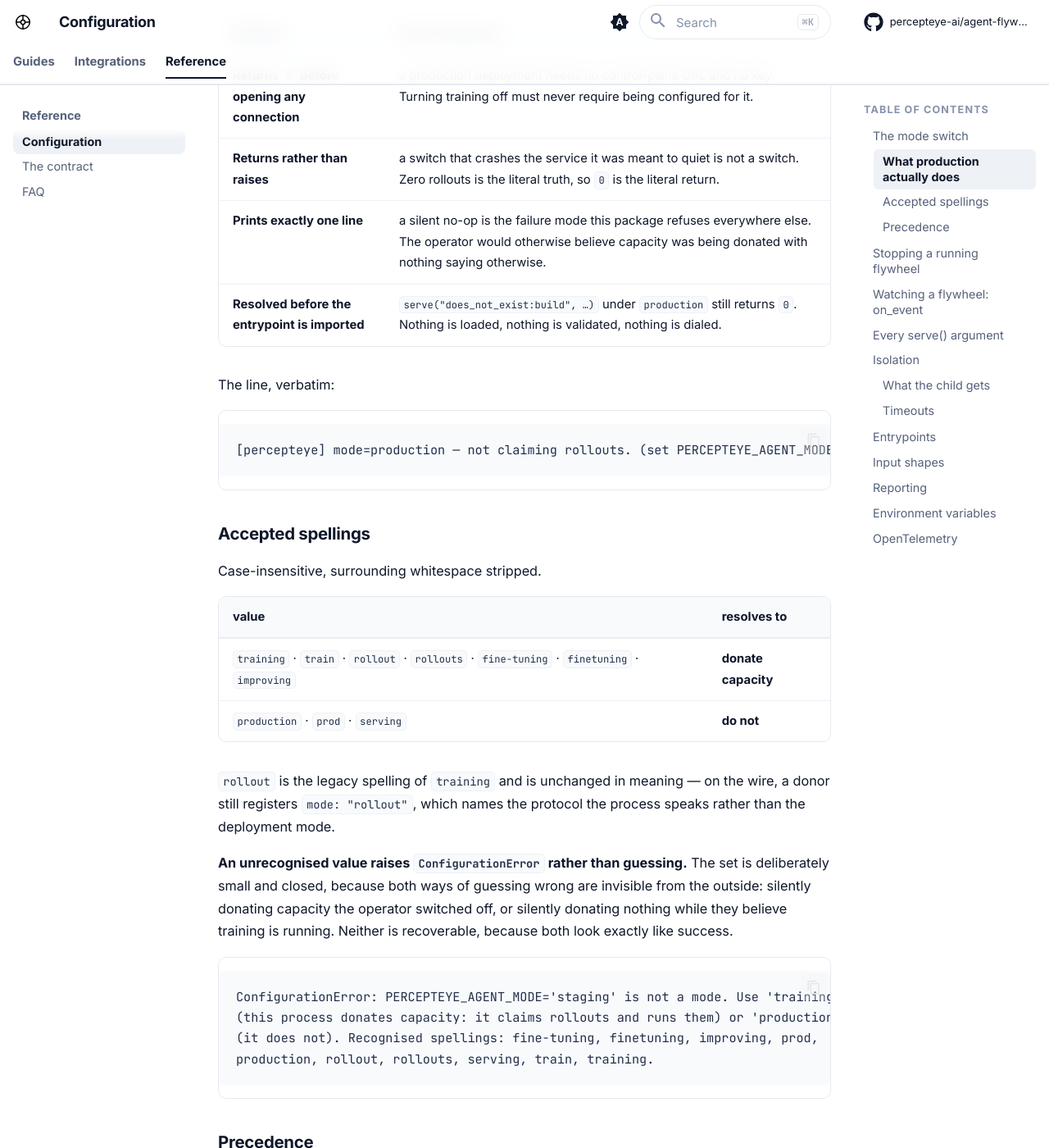
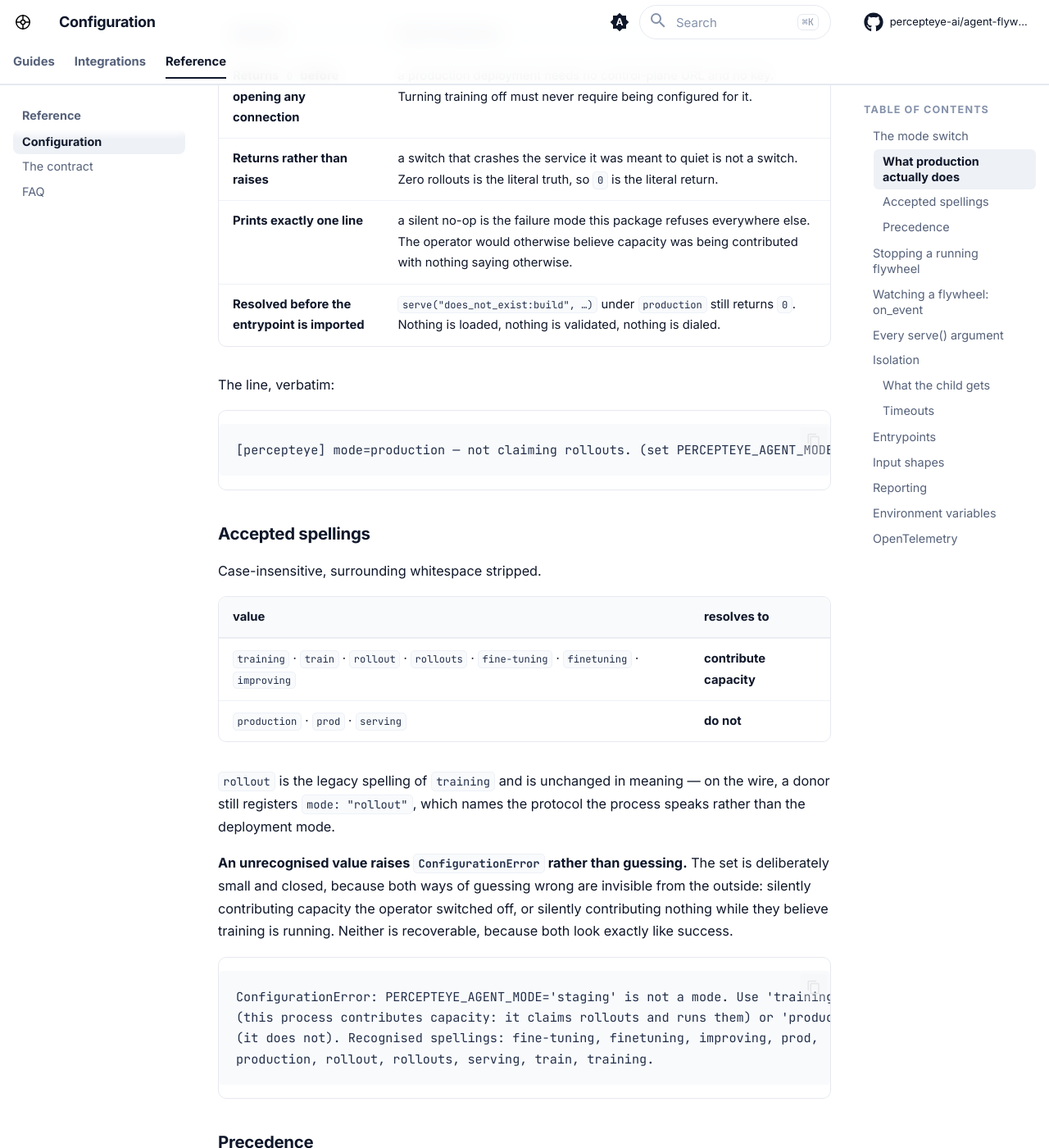
Before and after one commit to percepteye-ai/agent-flywheel, an MkDocs documentation site: the page built from website/docs/configuration.md, in a window 1280 px wide and 1400 px high, scrolled down 775 px. Shown: the whole window at 82% size. Built offline with MkDocs 1.6.1 and Material for MkDocs 9.7.7, drawn with Linux system fonts in a browser that asks for light colours; comment, search, counter and statistics services are not loaded; some of the changed text lies outside the part shown.

Commit message:
attach() captures locally and does not upload — say so, and stop drawing otherwise
The module has always been honest: production.py:25 says plainly "It does not
ship anything ... turns accumulate as trajectory directories under a root you
name, and you own them until that route exists." The README said the opposite in
four places, and the architecture diagram DREW a data flow that does not exist.

VERIFIED, not assumed: `attach()` calls `.report()` zero times. The only network
call in the whole module is the one-shot `register` at attach time. The callers
of `report()` are runner.py (the serve path) and percepteye_record.py (the CLI
hooks) -- both rollout paths.

So training is fed by ROLLOUTS, never by production traffic. The rollout report
(POST /rollouts/{id}/result) is the upload, and the gateway separately captures
that rollout's completions. Production turns reach neither: `_passthrough`
deliberately captures nothing for a rollout-less completion, because a row with
no rollout has no reward and no trajectory.

Corrected:
* "Four lanes cross the trust boundary" -> three. One of the four did not exist.
* The SVG's lane 4 ("live evidence, via fw.attach()") is REMOVED, along with its
  sentence in the alt text. A README diagram should show what the product does;
  an arrow crossing the trust boundary for a flow that never happens is how a
  reader gets misled by the thing they trust most.
* "your live traffic can contribute evidence too" -> "can be captured too --
  locally".
* Beat 5's "its live turns feed the next lap" -> the next lap is fed by the next
  round of rollouts.
* Added an IMPORTANT note where attach() is documented, stating the local-only
  fact, naming rollouts as what actually trains, and recording that sending
  production traces needs a mode that does not exist yet.

Separately, at the operator's request: "donate" is gone. 90 occurrences across 13
files become "contribute" and its inflections -- the meaning was right, the word
was not.

583 Python tests and 152 Node tests pass.

Co-Authored-By: Claude Opus 5 <noreply@anthropic.com>

````diff
--- a/website/docs/configuration.md
+++ b/website/docs/configuration.md
@@ -4,14 +4,14 @@ Every knob is a keyword argument on `serve()` or one of seven environment variab
 
 ## The mode switch
 
-`PERCEPTEYE_AGENT_MODE` decides whether this process donates capacity. It is the one knob that turns the flywheel off.
+`PERCEPTEYE_AGENT_MODE` decides whether this process contributes capacity. It is the one knob that turns the flywheel off.
 
 ```bash
 PERCEPTEYE_AGENT_MODE=training      # claim rollouts and run them (the default when unset)
 PERCEPTEYE_AGENT_MODE=production    # serve() returns 0 immediately. No claim, no connection.
 ```
 
-**The same deployed image does either without a code edit.** "Stop donating capacity" is an operational decision, and it should not require editing source to express it.
+**The same deployed image does either without a code edit.** "Stop contributing capacity" is an operational decision, and it should not require editing source to express it.
 
 ### What `production` actually does
 
@@ -19,13 +19,13 @@ PERCEPTEYE_AGENT_MODE=production    # serve() returns 0 immediately. No claim, n
 |:--|:--|
 | **Returns `0` before opening any connection** | a production deployment needs no control-plane URL and no key. Turning training off must never require being configured for it. |
 | **Returns rather than raises** | a switch that crashes the service it was meant to quiet is not a switch. Zero rollouts is the literal truth, so `0` is the literal return. |
-| **Prints exactly one line** | a silent no-op is the failure mode this package refuses everywhere else. The operator would otherwise believe capacity was being donated with nothing saying otherwise. |
+| **Prints exactly one line** | a silent no-op is the failure mode this package refuses everywhere else. The operator would otherwise believe capacity was being contributed with nothing saying otherwise. |
 | **Resolved before the entrypoint is imported** | `serve("does_not_exist:build", …)` under `production` still returns `0`. Nothing is loaded, nothing is validated, nothing is dialed. |
 
 The line, verbatim:
 
 ```text
-[percepteye] mode=production — not claiming rollouts. (set PERCEPTEYE_AGENT_MODE=training to donate capacity)
+[percepteye] mode=production — not claiming rollouts. (set PERCEPTEYE_AGENT_MODE=training to contribute capacity)
 ```
 
 ### Accepted spellings
@@ -34,16 +34,16 @@ Case-insensitive, surrounding whitespace stripped.
 
 | value | resolves to |
 |:--|:--|
-| `training` · `train` · `rollout` · `rollouts` · `fine-tuning` · `finetuning` · `improving` | **donate capacity** |
+| `training` · `train` · `rollout` · `rollouts` · `fine-tuning` · `finetuning` · `improving` | **contribute capacity** |
 | `production` · `prod` · `serving` | **do not** |
 
 `rollout` is the legacy spelling of `training` and is unchanged in meaning — on the wire, a donor still registers `mode: "rollout"`, which names the protocol the process speaks rather than the deployment mode.
 
-**An unrecognised value raises `ConfigurationError` rather than guessing.** The set is deliberately small and closed, because both ways of guessing wrong are invisible from the outside: silently donating capacity the operator switched off, or silently donating nothing while they believe training is running. Neither is recoverable, because both look exactly like success.
+**An unrecognised value raises `ConfigurationError` rather than guessing.** The set is deliberately small and closed, because both ways of guessing wrong are invisible from the outside: silently contributing capacity the operator switched off, or silently contributing nothing while they believe training is running. Neither is recoverable, because both look exactly like success.
 
 ```text
 ConfigurationError: PERCEPTEYE_AGENT_MODE='staging' is not a mode. Use 'training'
-(this process donates capacity: it claims rollouts and runs them) or 'production'
+(this process contributes capacity: it claims rollouts and runs them) or 'production'
 (it does not). Recognised spellings: fine-tuning, finetuning, improving, prod,
 production, rollout, rollouts, serving, train, training.
 ```
@@ -56,7 +56,7 @@ production, rollout, rollouts, serving, train, training.
 | 2 | `PERCEPTEYE_AGENT_MODE` | what lets an operator flip a deployment without editing code |
 | 3 | `"training"` | the default when neither is set |
 
-The empty-string rule is load-bearing. `mode=cfg.get("percepteye_mode", "")` is the ordinary way a config layer says "not set"; honoring it as a value pinned the process to `training` without ever reading the variable, so an operator who had flipped the switch kept donating, on their own credentials, with nothing printed.
+The empty-string rule is load-bearing. `mode=cfg.get("percepteye_mode", "")` is the ordinary way a config layer says "not set"; honoring it as a value pinned the process to `training` without ever reading the variable, so an operator who had flipped the switch kept contributing, on their own credentials, with nothing printed.
 
 **An override is announced in both directions.** When `mode=` in code disagrees with the environment, the line says which won:
 
````
Also changed, not shown: other parts of website/docs/configuration.md (+1 -1 lines), src/percepteye_agent_flywheel/__init__.py (+9 -9 lines), website/docs/faq.md (+3 -3 lines), website/docs/how-it-works.md (+1 -1 lines), website/docs/index.md (+2 -2 lines), website/docs/production.md (+4 -4 lines), website/docs/quickstart.md (+4 -4 lines), README.md, docs/assets/flywheel-architecture.svg, examples/goose/README.md, 4 other files.
